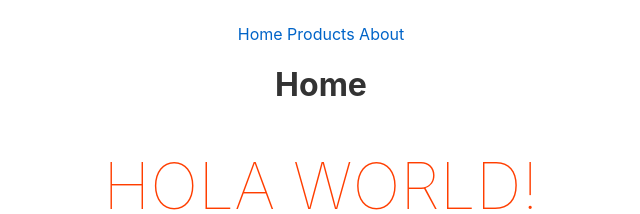
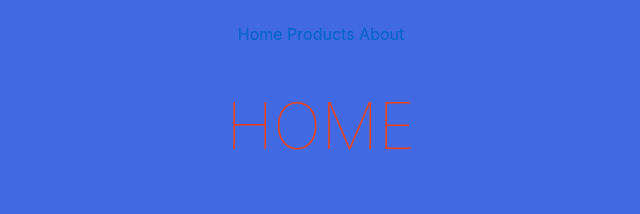
Before and after one commit to jdromero88/primer-contacto-svelte, a Svelte app: page / in a window 1280 px wide. Shown: the top 214 px of the page, without its empty margins (319-959 px from the left). Built offline with nearby package versions, Linux system fonts and the light colour scheme; no server answers.

Commit message:
Add scss and fix preventAssignment warning

```diff
--- a/rollup.config.js
+++ b/rollup.config.js
@@ -1,9 +1,11 @@
 import svelte from 'rollup-plugin-svelte';
 import commonjs from '@rollup/plugin-commonjs';
 import resolve from '@rollup/plugin-node-resolve';
+import replace from '@rollup/plugin-replace';
 import livereload from 'rollup-plugin-livereload';
 import { terser } from 'rollup-plugin-terser';
 import css from 'rollup-plugin-css-only';
+import sveltePreprocess from 'svelte-preprocess';
 
 const production = !process.env.ROLLUP_WATCH;
 
@@ -37,7 +39,19 @@ export default {
 		file: 'public/build/bundle.js'
 	},
 	plugins: [
+		replace({
+      'preventAssignment': true,
+			'process.env.NODE_ENV': JSON.stringify('production')
+		}),
 		svelte({
+      preprocess: sveltePreprocess({
+				postcss: {
+					plugins: [require('autoprefixer')()]
+				},
+				scss: {
+					includePaths: ['./src/scss']
+				}
+			}),
 			compilerOptions: {
 				// enable run-time checks when not in production
 				dev: !production
--- a/src/App.svelte
+++ b/src/App.svelte
@@ -121,24 +121,6 @@
   </ul>
 </main>
 
-<style>
-	main {
-		text-align: center;
-		padding: 1em;
-		max-width: 240px;
-		margin: 0 auto;
-	}
-
-	h1 {
-		color: #ff3e00;
-		text-transform: uppercase;
-		font-size: 4em;
-		font-weight: 100;
-	}
-
-	@media (min-width: 640px) {
-		main {
-			max-width: none;
-		}
-	}
+<style lang='scss' global>
+  @use './scss/main.scss';
 </style>
--- /dev/null
+++ b/src/scss/main.scss
@@ -0,0 +1,26 @@
+$red: royalblue;
+
+body {
+  background: $red;
+}
+
+
+main {
+  text-align: center;
+  padding: 1em;
+  max-width: 240px;
+  margin: 0 auto;
+}
+
+h1 {
+  color: #ff3e00;
+  text-transform: uppercase;
+  font-size: 4em;
+  font-weight: 100;
+}
+
+@media (min-width: 640px) {
+  main {
+    max-width: none;
+  }
+}
```
Also changed, not shown: package.json (+6 -1 lines), 2 other files (tests, documents, lock files or other folders).
